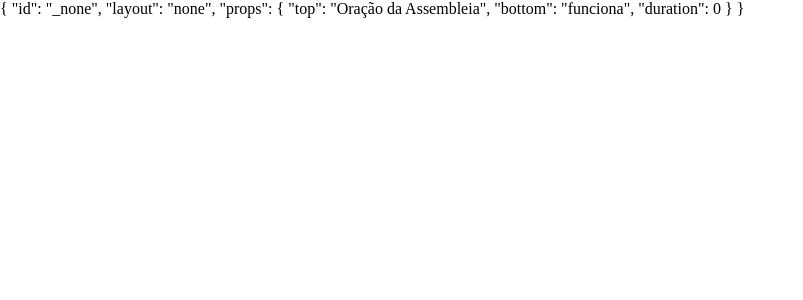
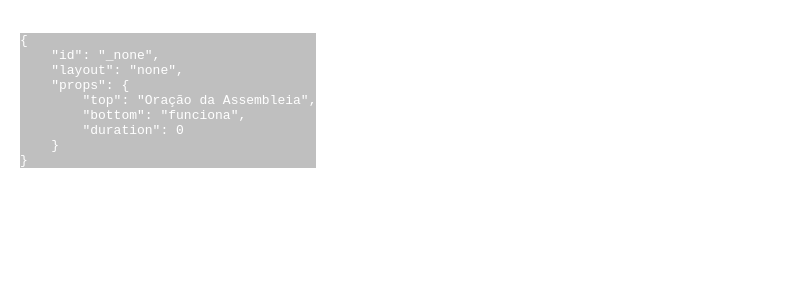
Before and after one commit to lucaspontoexe/ohlord31-theme, a SvelteKit app: page /gc in a window 1280 px wide. Shown: the top 300 px of the page, without its empty margins (0-803 px from the left). Built offline with nearby package versions, Linux system fonts and the light colour scheme; no server answers.

Commit message:
gc: use debug component

```diff
--- a/src/lib/Debug.svelte
+++ b/src/lib/Debug.svelte
@@ -11,5 +11,6 @@
 		color: white;
 		top: 20px;
 		left: 20px;
+		z-index: 1;
 	}
 </style>
--- a/src/routes/gc/+page.svelte
+++ b/src/routes/gc/+page.svelte
@@ -2,6 +2,7 @@
 	import Standard from './Standard.svelte';
 	import Oferta from './Oferta.svelte';
 	import Comunhão from './Comunhão.svelte';
+	import Debug from '$lib/Debug.svelte';
 
 	import { websocketStore, fallback } from '$lib/websocketStore';
 	const lt_display = websocketStore('lower-third-display', fallback['lower-third-display']);
@@ -12,7 +13,7 @@
 </script>
 
 <main>
-	<div class="debug">{JSON.stringify($lt_display, null, 4)}</div>
+	<Debug data={$lt_display} />
 
 	{#if $lt_display.layout === 'default'}
 		<Standard {...$lt_display.props} />
@@ -28,13 +29,6 @@
 </main>
 
 <style lang="scss">
-	/* body já tá sem margin/padding */
-	$font-shadow-filter: drop-shadow(2px 2px 4px rgba(0, 0, 0, 0.2));
-	.debug {
-		position: fixed;
-		top: 0px;
-	}
-
 	main {
 		/* cor pro debug, apagar depois */
 		// background-color: black;
```
